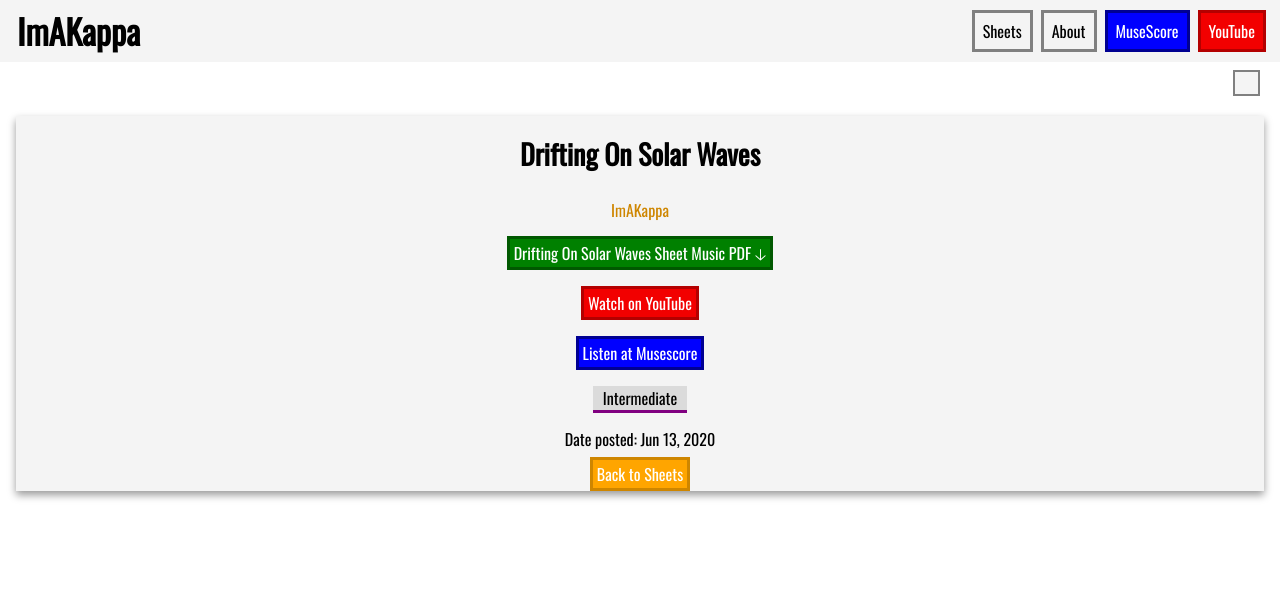
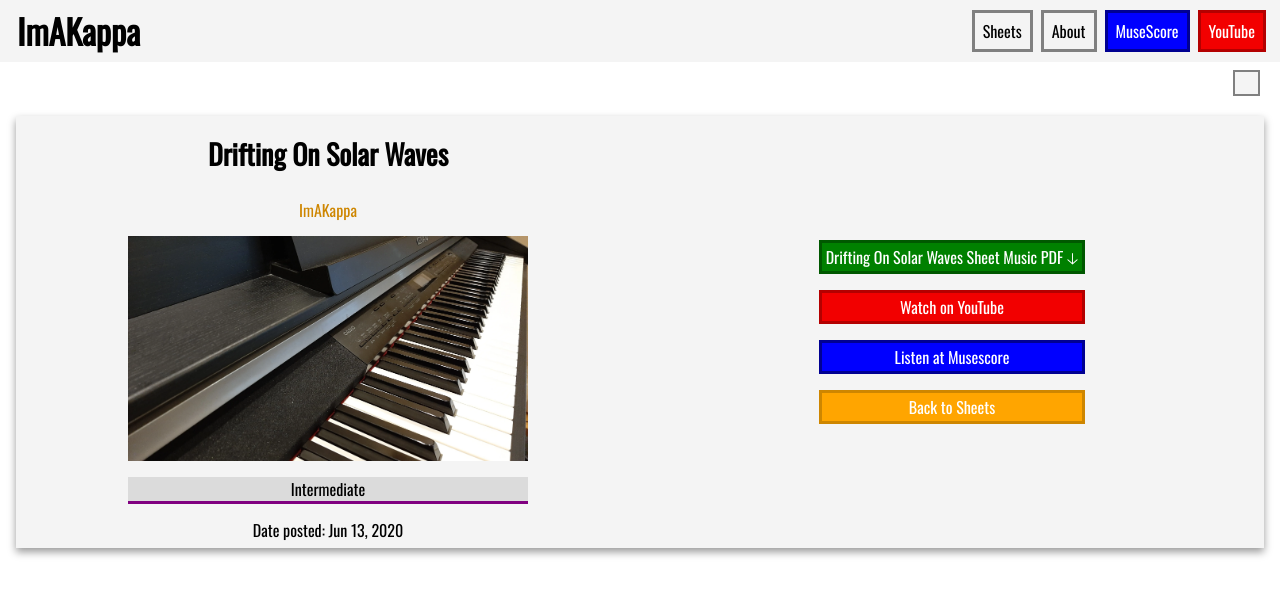
Before and after one commit to ImAKappa/imakappaJekyllOld, a Jekyll site: the page built from sheet-music/_posts/2020-06-13-drifting-on-solar-waves.md, in a window 1280 px wide and 900 px high. Shown: the top 596 px of the window. Built offline with Jekyll 4.4.1, drawn with Linux system fonts in a browser that asks for light colours.

Commit message:
Picture fixes, indv sheet page CSS update

```diff
--- a/_layouts/sheets-layout.html
+++ b/_layouts/sheets-layout.html
@@ -3,9 +3,23 @@ layout: yaboi
 ---
 <main>
   <section>
-    <div class="card">
+    <div class="card indv-sheet-card">
+      <div class="card-half-1">
         <h2>{{ page.title }}</h2>
         <p class="composer">{{ page.composer }}</p>
+        <picture>
+          <source srcset="/./assets/images/{{ page.thumbnail }}.webp" type="image/webp">
+          <!-- If javascript is not on. -->
+          <noscript><img src="/./assets/images/{{ page.thumbnail }}.png" alt="alt-text" title="{{page.title}}" class="thumbnail"/></noscript>
+
+          <!-- If javascript is present. -->
+          <img data-src="/./assets/images/{{ page.thumbnail }}.png" alt="alt-text" title="{{page.title}}" class="blur-up lazyload thumbnail"/>
+          <!-- <a href="{{ post.thumbnail-source }}" class="thumbnail-source" alt="{{ post.thumbnail-alt }}">{{ post.thumbnail-alt }}</a> -->
+        </picture>
+        <p class="difficulty {{ page.difficulty | downcase }}">{{ page.difficulty }}</p>
+        <p>Date posted: {{ page.date | date: "%b %d, %Y"}}</p>
+      </div>
+      <div class="card-half-2">
         <p><a class="btn btn-sheet-link" href="/./assets/sheet-pdfs/{{ page.pdf-link }}" target="_blank">{{page.title}} Sheet Music PDF 🡣</a></p>
         {% unless page.pdf-lyric == "#" %}
         <p><a class="btn btn-sheet-link" href="/./assets/sheet-pdfs/{{ page.pdf-lyric }}" target="_blank">{{page.title}} Sheet Music (+Lyrics) PDF 🡣</a></p>
@@ -16,9 +30,8 @@ layout: yaboi
         {% unless page.muse-link == "#" %}
         <p><a class="btn btn-muse" href="{{ page.muse-link }}" target="_blank">Listen at Musescore</a></p>
         {% endunless %}
-      <p class="difficulty {{ page.difficulty | downcase }}">{{ page.difficulty }}</p>
-      <p>Date posted: {{ page.date | date: "%b %d, %Y"}}</p>
-      <a class="btn btn-return" href="/sheets/">Back to Sheets</a>
+        <p><a class="btn btn-return" href="/sheets/">Back to Sheets</a></p>
+      </div>
     </div>
   </section>
 </main>
--- a/assets/css/main.scss
+++ b/assets/css/main.scss
@@ -449,6 +449,32 @@ p.difficulty {
   padding: 0 10px;
 }
 
+/* Individual Sheet Pages*/
+
+.indv-sheet-card picture {
+  display: flex;
+  margin: 0.5em;
+}
+
+.indv-sheet-card .thumbnail {
+    max-width: 400px;
+    margin: auto;
+}
+
+@media screen and (min-width: 600px) {
+  .indv-sheet-card {
+    display: grid;
+    grid-template-columns: 1fr 1fr;
+  }
+
+  .card-half-1,
+  .card-half-2 {
+    display: flex;
+    flex-direction: column;
+    margin: auto;
+  }
+}
+
 /* BUTTONS */
 a.btn {
   font-size: 1.6rem;
@@ -485,7 +511,6 @@ a.btn-sheet-link:active {
 a.btn-return {
   border: 3px solid var(--accent-color-3-border);
   background-color: var(--accent-color-3-bg);
-  margin: 0;
 }
 
 a.btn-return:hover,
--- a/sheet-music/_posts/2020-06-13-drifting-on-solar-waves.md
+++ b/sheet-music/_posts/2020-06-13-drifting-on-solar-waves.md
@@ -1,12 +1,14 @@
 ---
 layout: sheets-layout
-title: "Drifting On Solar Waves"
 date: 2020-06-13
 categories: original-works
+
+title: "Drifting On Solar Waves"
+difficulty: Intermediate
+
 pdf-link: drifting-on-sloar-waves-alex-kappen.pdf
-pdf-lyric: #
 yt-link: https://www.youtube.com/watch?v=uOJZ1ge0NQ8
 muse-link: https://musescore.com/user/28025112/scores/6203943
-difficulty: Intermediate
+
 thumbnail:
 ---
```
Also changed, not shown: _includes/lazyload.html (+4 -3 lines), sheet-music/_posts/2020-01-28-bitch-lasagna.md (+5 -2 lines), assets/images/drifting-solar-waves-thumbnail.webp (added), 1 other file. Lines whose indentation alone changed are shown as unchanged.
